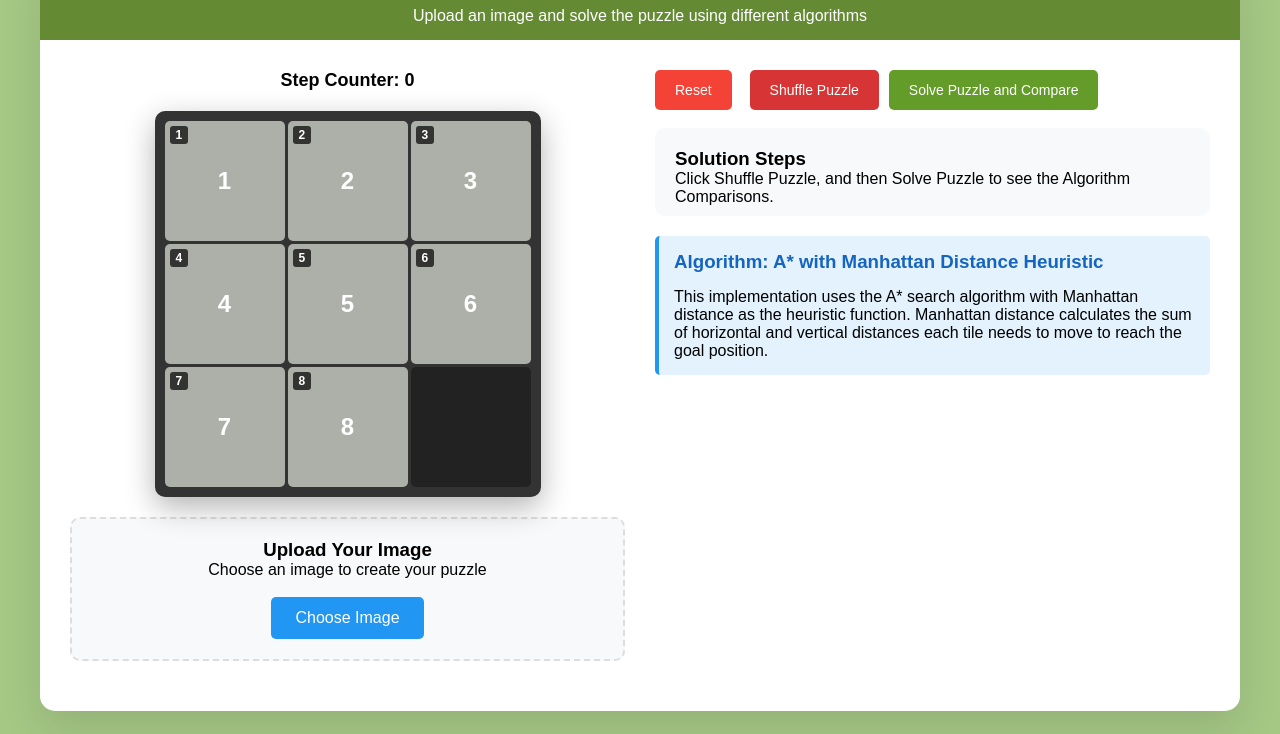
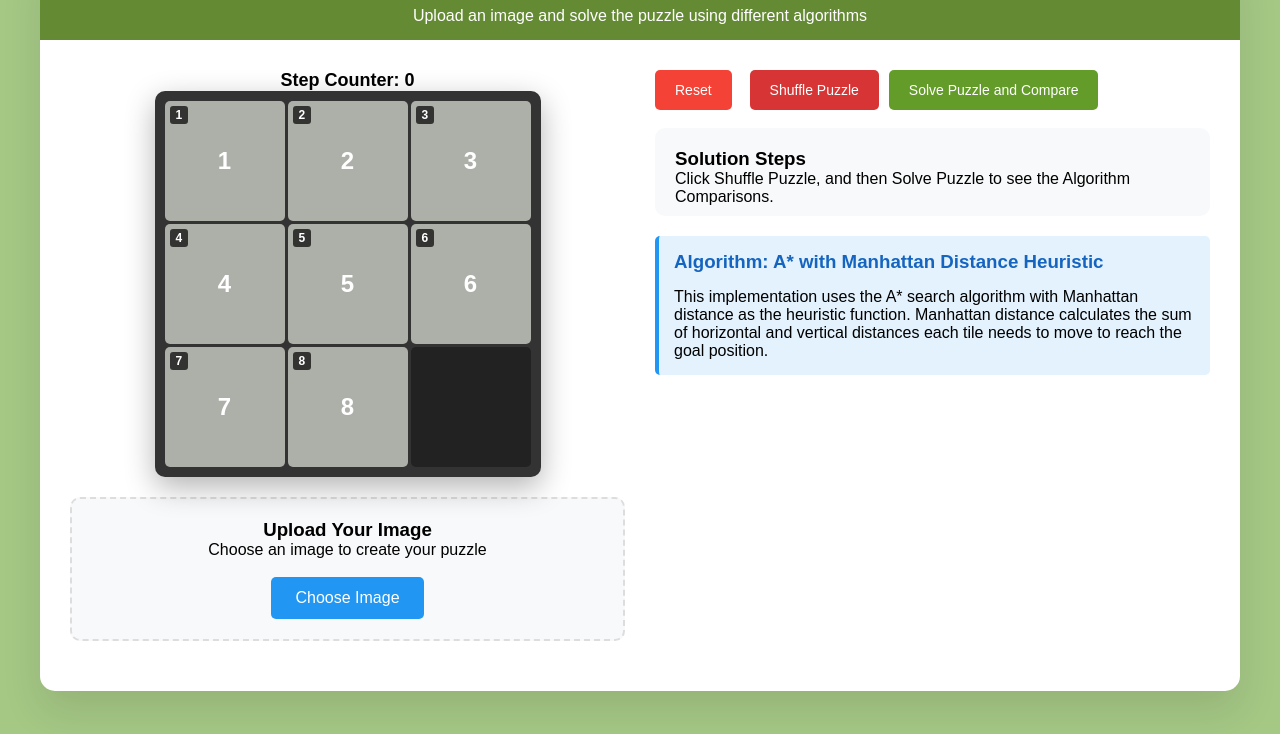
Before and after one commit to izy138/FIU-CS, a plain HTML site: page artificial-intelligence/8 puzzle game/index.html in a window 1280 px wide. Shown: the part 66-800 px from the top of the page. Drawn offline with Linux system fonts and the light colour scheme.

Commit message:
fixed steps

```diff
--- a/artificial-intelligence/8 puzzle game/style.css
+++ b/artificial-intelligence/8 puzzle game/style.css
@@ -403,7 +403,7 @@ body {
   text-align: center;
   font-weight: bold;
   font-size: 18px;
-  padding-bottom: 20px;
+  padding-bottom: 2gi0px;
   width: 100%;
 }
 
```
